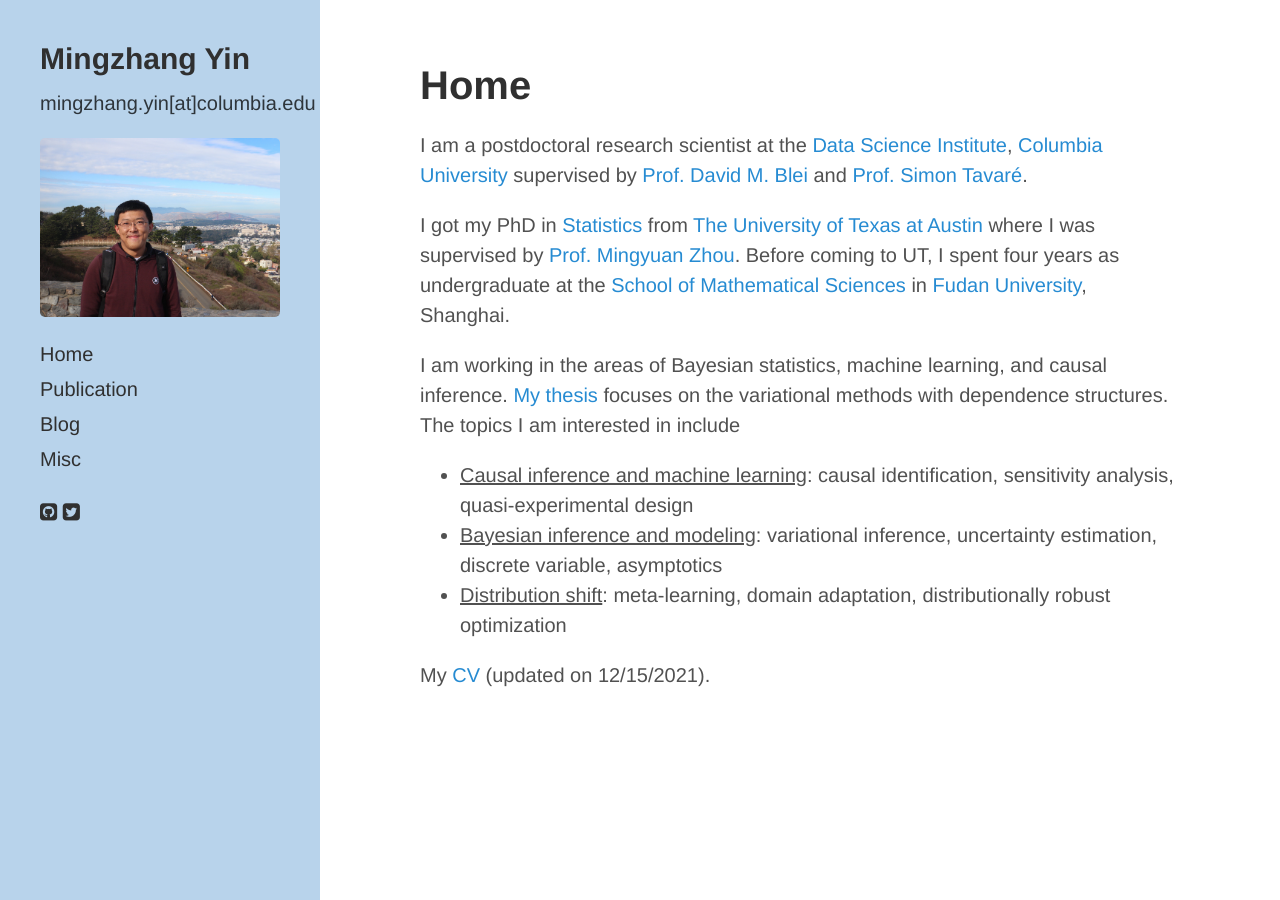
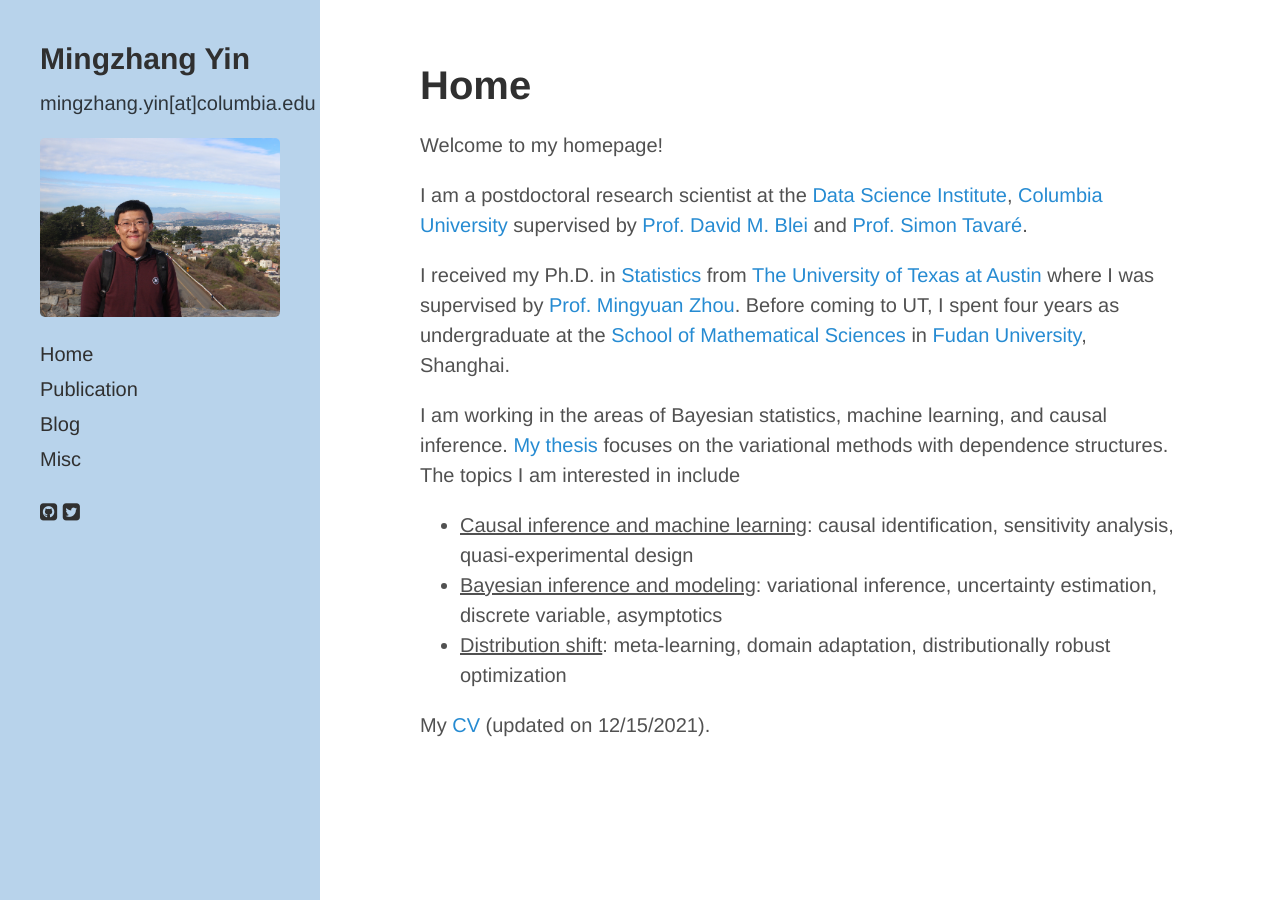
Before and after one commit to mingzhang-yin/mingzhang-yin.github.io, a Jekyll site: the page built from index.md, in a window 1280 px wide. Built offline with Jekyll 4.4.1, drawn with Linux system fonts in a browser that asks for light colours; nearby versions of some CDN libraries; a style sheet for code colours, icons or effects is not loaded.

Commit message:
Update index.md

```diff
--- a/index.md
+++ b/index.md
@@ -10,9 +10,11 @@
 <div>
 <div class="row">
   <p>
+   <p> Welcome to my homepage! </p>
+
  <p> I am a postdoctoral research scientist at the <a href="https://datascience.columbia.edu">Data Science Institute</a>, <a href="https://www.columbia.edu">Columbia University</a> supervised by <a href="http://www.cs.columbia.edu/~blei/">Prof. David M. Blei</a> and <a href="https://en.wikipedia.org/wiki/Simon_Tavaré">Prof. Simon Tavaré</a>.</p>
 
-I got my PhD in <a href="https://stat.utexas.edu">Statistics </a> from <a href="https://www.utexas.edu">The University of Texas at Austin</a> where I was supervised by <a href="https://mingyuanzhou.github.io">Prof. Mingyuan Zhou</a>.  Before coming to UT, I spent four years as undergraduate at the <a href="https://math.fudan.edu.cn/mathen/main.htm"> School of Mathematical Sciences</a> in <a href="http://www.fudan.edu.cn/en/"> Fudan University</a>, Shanghai. </p>
+I received my Ph.D. in <a href="https://stat.utexas.edu">Statistics </a> from <a href="https://www.utexas.edu">The University of Texas at Austin</a> where I was supervised by <a href="https://mingyuanzhou.github.io">Prof. Mingyuan Zhou</a>.  Before coming to UT, I spent four years as undergraduate at the <a href="https://math.fudan.edu.cn/mathen/main.htm"> School of Mathematical Sciences</a> in <a href="http://www.fudan.edu.cn/en/"> Fudan University</a>, Shanghai. </p>
 
 <p>
 I am working in the areas of Bayesian statistics, machine learning, and causal inference.  <a                                                                                           href="https://repositories.lib.utexas.edu/bitstream/handle/2152/83980/YIN-DISSERTATION-2020.pdf?sequence=1&isAllowed=y">My thesis </a> focuses on the variational methods with dependence structures. The topics I am interested in include </p>
```
